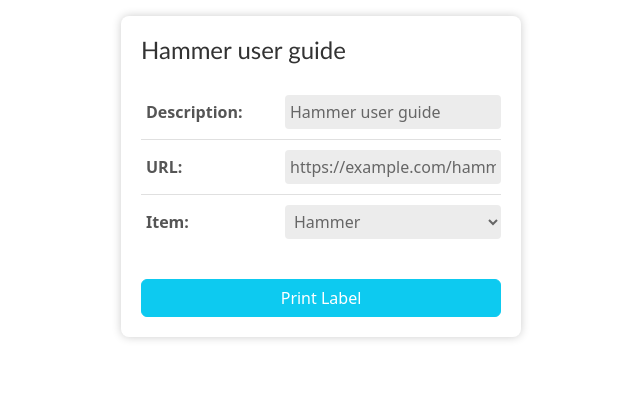
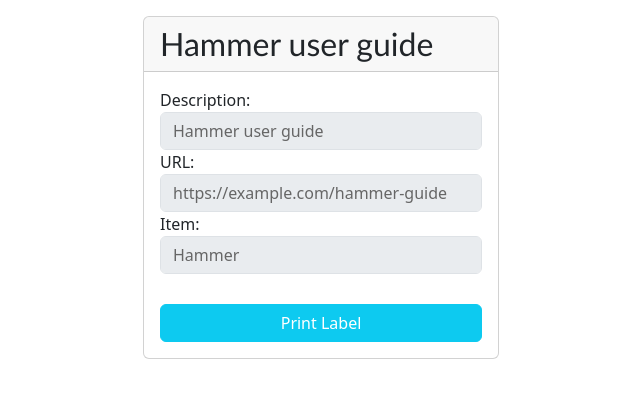
Before and after one commit to Teknicallity/Comp405-Inventory, a Flask app: page /documentation/1/ in a window 1280 px wide. Shown: the part 64-462 px from the top of the page, without its empty margins (319-959 px from the left). Run offline with Flask 3, Linux system fonts and the light colour scheme; data comes from the database, SQL or seed files in the repository; some libraries are stand-ins or nearby versions.

Commit message:
Unify styling in documentation details page

```diff
--- a/app/templates/documentation.html
+++ b/app/templates/documentation.html
@@ -7,16 +7,19 @@
 {% endblock %}
 
 {% block main %}
-    <div class="item-card page-card" style="margin: auto">
-        <div class="card-header-container">
-            <h1 id="objectName">{% if document %}{{ document.description }}{% else %}Create Document{% endif %}</h1>
+    <div class="container mt-5">
+        <div class="row justify-content-center">
+            <div class="col-md-4">
+                <div class="card">
+                    <div class="card-header d-flex justify-content-between align-items-center">
+                        <h2 id="objectName">{% if document %}{{ document.description }}{% else %}Create Document{% endif %}</h2>
                         {% if document and current_user and current_user.is_admin %}
-                <div class="delete-button-container">
-                    <button type="button" id="deleteButton" class="btn btn-danger shadow-none"
+                            <div class="delete-button-container d-flex">
+                                <button type="button" id="deleteButton" class="btn btn-danger btn-sm me-1"
                                         onclick="deleteObject('{{ url_for('api.delete_documentation', documentation_id=document.documentation_id) }}')">
                                     Delete
                                 </button>
-                    <button type="button" id="cancelDeleteButton" class="btn btn-secondary shadow-none"
+                                <button type="button" id="cancelDeleteButton" class="btn btn-secondary btn-sm"
                                         style="display: none;"
                                         onclick="cancelDelete()">
                                     Cancel
@@ -24,23 +27,24 @@
                             </div>
                         {% endif %}
                     </div>
+                    <div class="card-body">
                         <form id="objectForm">
                             <input type="hidden" name="csrf_token" id="csrf_token" value="{{ csrf_token() }}">
                             <div class="item-details">
-                <div class="detail">
-                    <label for="name" class="label">Description:</label>
-                    <input type="text" id="name" name="description" value="{{ (document.description if document) or '' }}"
+                                <div class="form-group">
+                                    <label for="name">Description:</label>
+                                    <input type="text" class="form-control" id="name" name="description" value="{{ (document.description if document) or '' }}"
                                            {% if document %}disabled{% endif %} required>
                                 </div>
-                <div class="detail">
-                    <label for="url" class="label">URL:</label>
-                    <input type="text" id="url" name="url" value="{{ (document.url if document) or '' }}"
+                                <div class="form-group">
+                                    <label for="url">URL:</label>
+                                    <input type="text" class="form-control" id="url" name="url" value="{{ (document.url if document) or '' }}"
                                            {% if document %}disabled{% endif %} required>
                                 </div>
 
-                <div class="detail">
-                    <label for="item_choices" class="label">Item:</label>
-                    <select name="item_id" id="item_choices" {% if document %}disabled{% endif %} required>
+                                <div class="form-group">
+                                    <label for="item_choices">Item:</label>
+                                    <select class="form-control" name="item_id" id="item_choices" {% if document %}disabled{% endif %} required>
                                         {% if not document %}<option value=""> </option>{% endif %}
                                         {% for item in items %}
                                             <option value="{{ item.item_id }}"
@@ -81,6 +85,10 @@
                             </div>
                         </form>
                     </div>
+                </div>
+            </div>
+        </div>
+    </div>
     {% if current_user and current_user.is_authenticated %}
         <script src="{{ url_for('static', filename='javascript/update_form.js') }}"></script>
     {% endif %}
```
Lines whose indentation alone changed are shown as unchanged.
